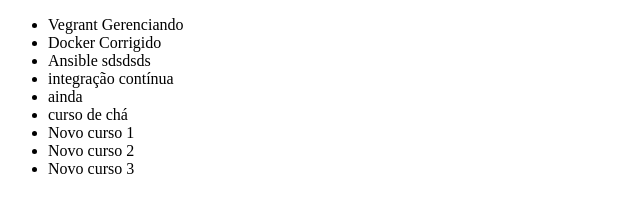
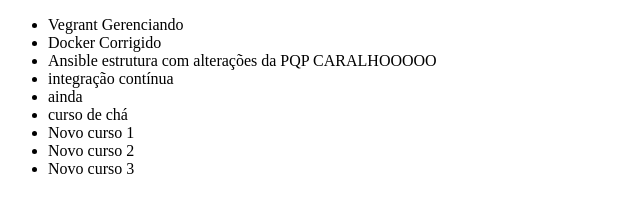
Before and after one commit to mcpeixoto75/aula-git, a plain HTML site: page index.html in a window 1280 px wide. Shown: the whole page, without its empty margins (0-640 px from the left). Drawn offline with Linux system fonts and the light colour scheme.

Commit message:
Revert "alteração que deu errado e precisa voltar tudo"
This reverts commit 77942685627b0803539772d996ad6452044c7890.

```diff
--- a/index.html
+++ b/index.html
@@ -8,7 +8,7 @@
 	<ul>
 		<li>Vegrant Gerenciando</li>
 		<li>Docker Corrigido</li>
-		<li>Ansible sdsdsds</li>
+		<li>Ansible estrutura com alterações da PQP CARALHOOOOO</li>
 		<li>integração contínua</li>
 		<li>ainda</li>
 		<li>curso de chá</li>
```
